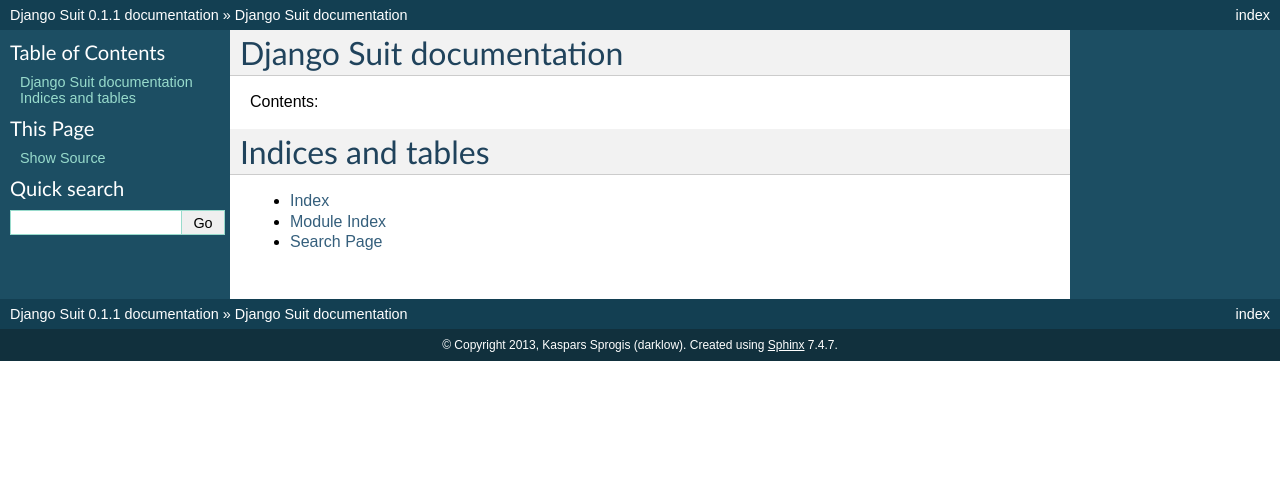
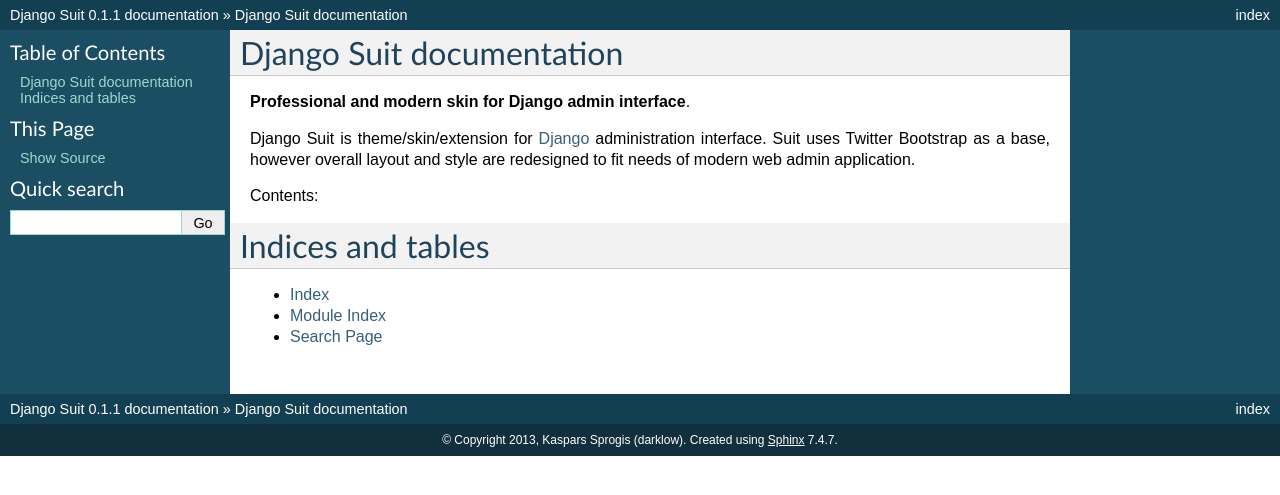
Before and after one commit to darklow/django-suit, a Sphinx documentation site: the page built from docs/index.rst, in a window 1280 px wide. Shown: the top 495 px of the page. Built offline with Sphinx 7.4.7, drawn with Linux system fonts in a browser that asks for light colours.

Commit message:
Added description to docs index

```diff
--- a/docs/index.rst
+++ b/docs/index.rst
@@ -5,6 +5,11 @@
 
 Django Suit documentation
 =======================================
+
+**Professional and modern skin for Django admin interface**.
+
+Django Suit is theme/skin/extension for `Django <http://www.djangoproject.com>`_ administration interface.
+Suit uses Twitter Bootstrap as a base, however overall layout and style are redesigned to fit needs of modern web admin application.
 
 Contents:
 
```
